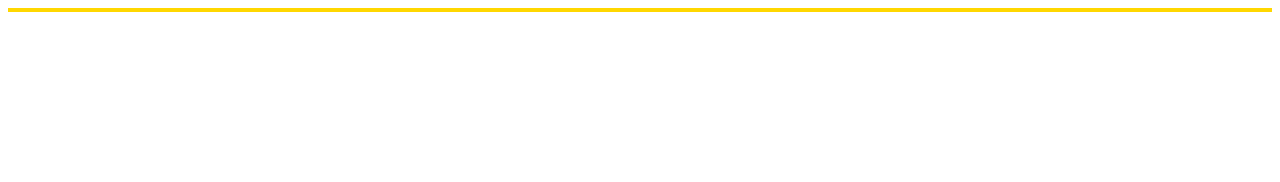
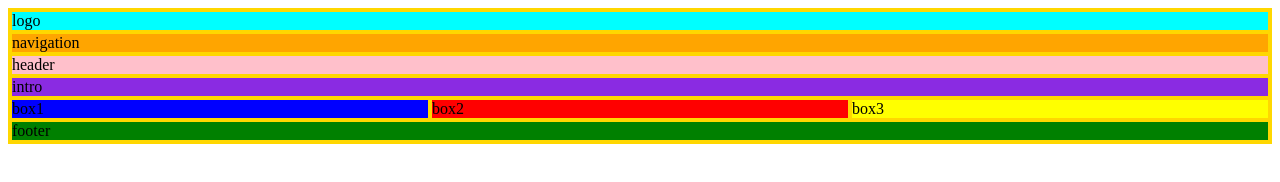
Before and after one commit to yusuf-aa/How-to-website, a plain HTML site: page index.html in a window 1280 px wide. Drawn offline with Linux system fonts and the light colour scheme.

Commit message:
index.hml changes for div
added classes and the entire containers

```diff
--- a/index.html
+++ b/index.html
@@ -8,6 +8,30 @@
 </head>
 <body>
     <div class="container">
+        <div class="logo">
+            logo
+        </div>
+        <div class="navigation">
+            navigation
+        </div>
+        <div class="header">
+            header
+        </div>
+        <div class="intro">
+            intro
+        </div>
+        <div class="box1">
+            box1
+        </div>
+        <div class="box2">
+            box2
+        </div>
+        <div class="box3">
+            box3
+        </div>
+        <div class="footer">
+            footer
+        </div>
     </div>
 
 </body>
--- a/style.css
+++ b/style.css
@@ -6,7 +6,7 @@ div {
 .container {
     display: grid;
     grid-template-columns: 1fr 1fr 1fr;
-    grid-template-rows: ;
+
 }
 
 .logo {
```
